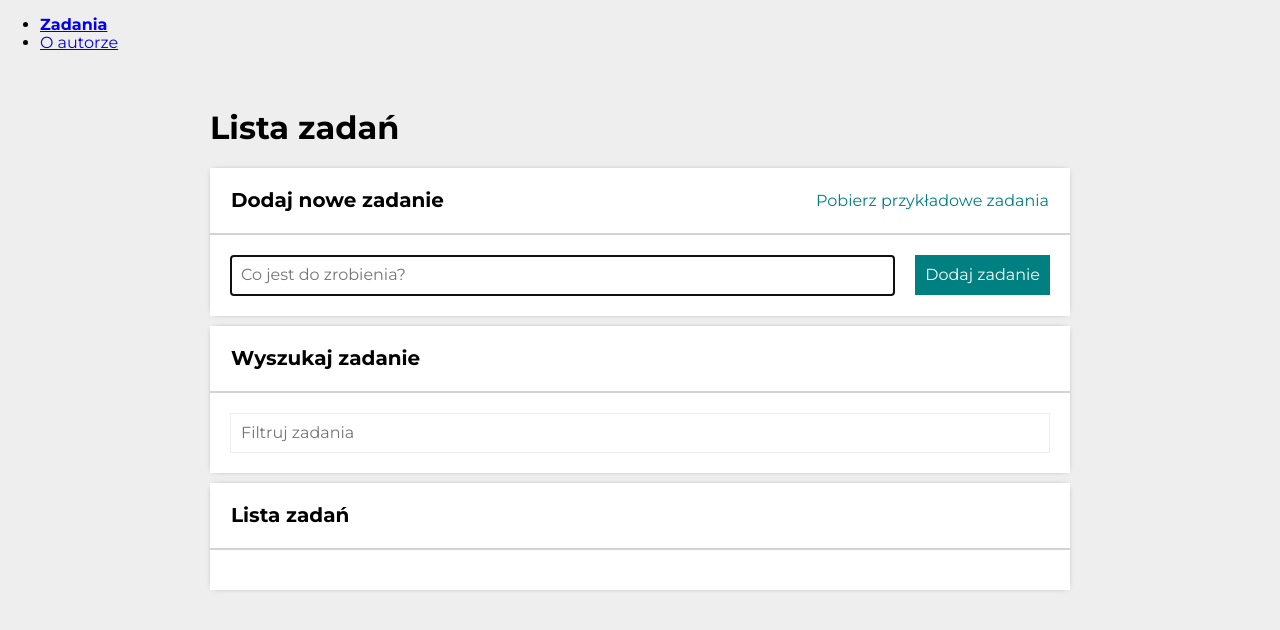
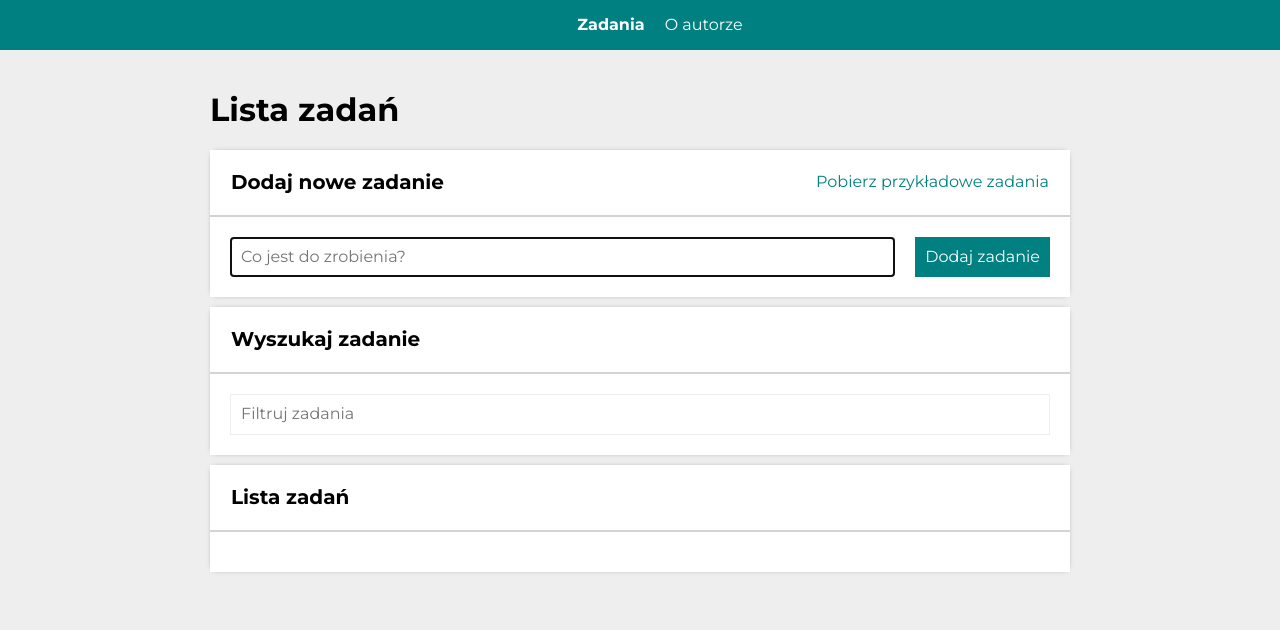
Before and after one commit to konradkapica/todo-list-react, a React (Create React App) app: page /#/zadania in a window 1280 px wide. Shown: the top 630 px of the page. Built offline with nearby package versions, Linux system fonts and the light colour scheme.

Commit message:
StyledNavigation added

```diff
--- a/src/App.js
+++ b/src/App.js
@@ -2,21 +2,21 @@ import { Switch, Route, HashRouter, Redirect } from "react-router-dom";
 import AuthorPage from "./features/author/AuthorPage";
 import TasksPage from "./features/tasks/TasksPage";
 import TaskPage from "./features/tasks/TaskPage";
-import { StyledNavLink } from "./styled";
+import { NavigationList, StyledNavigation, StyledNavLink } from "./styled";
 
 function App() {
     return (
         <HashRouter>
-            <nav>
-                <ul>
+            <StyledNavigation>
+                <NavigationList>
                     <li>
                         <StyledNavLink to="/zadania">Zadania</StyledNavLink>
                     </li>
                     <li>
                         <StyledNavLink to="/autor">O autorze</StyledNavLink>
                     </li>
-                </ul>
-            </nav>
+                </NavigationList>
+            </StyledNavigation>
             <Switch>
                 <Route path="/zadania/:id">
                     <TaskPage />
--- a/src/styled.js
+++ b/src/styled.js
@@ -1,7 +1,25 @@
 import { NavLink } from "react-router-dom";
 import styled from "styled-components";
 
+export const StyledNavigation = styled.nav`
+    background-color: ${({ theme }) => theme.colors.primaryColor};;
+    color: white;
+    text-decoration: none;
+    display: grid;
+    grid-template-columns: 1fr;
+    justify-items: center;
+`;
+
+export const NavigationList = styled.ul`
+    list-style: none;
+    display: flex;
+    gap: 20px;
+`;
+
 export const StyledNavLink = styled(NavLink)`
+    color: white;
+    text-decoration: none;
+
     &.active {
         font-weight: 700;
     }
```
